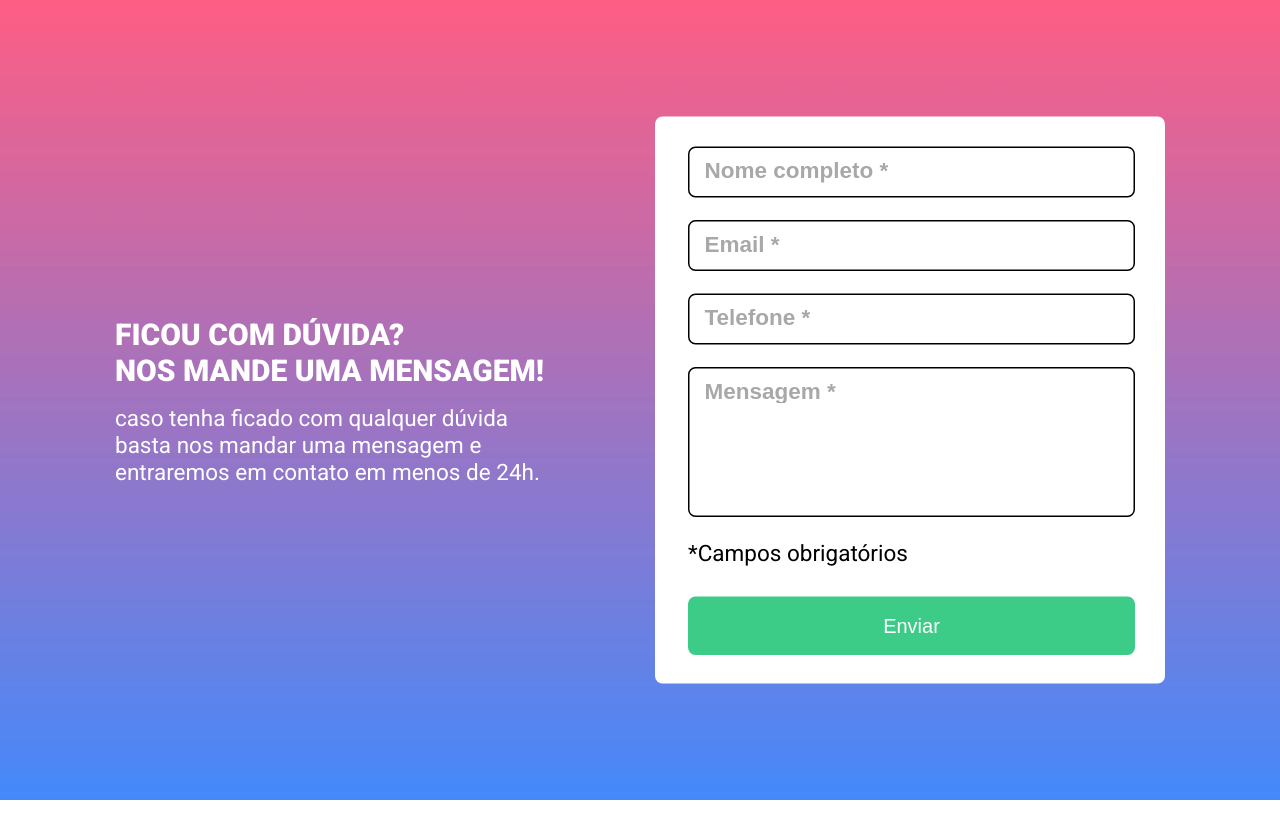
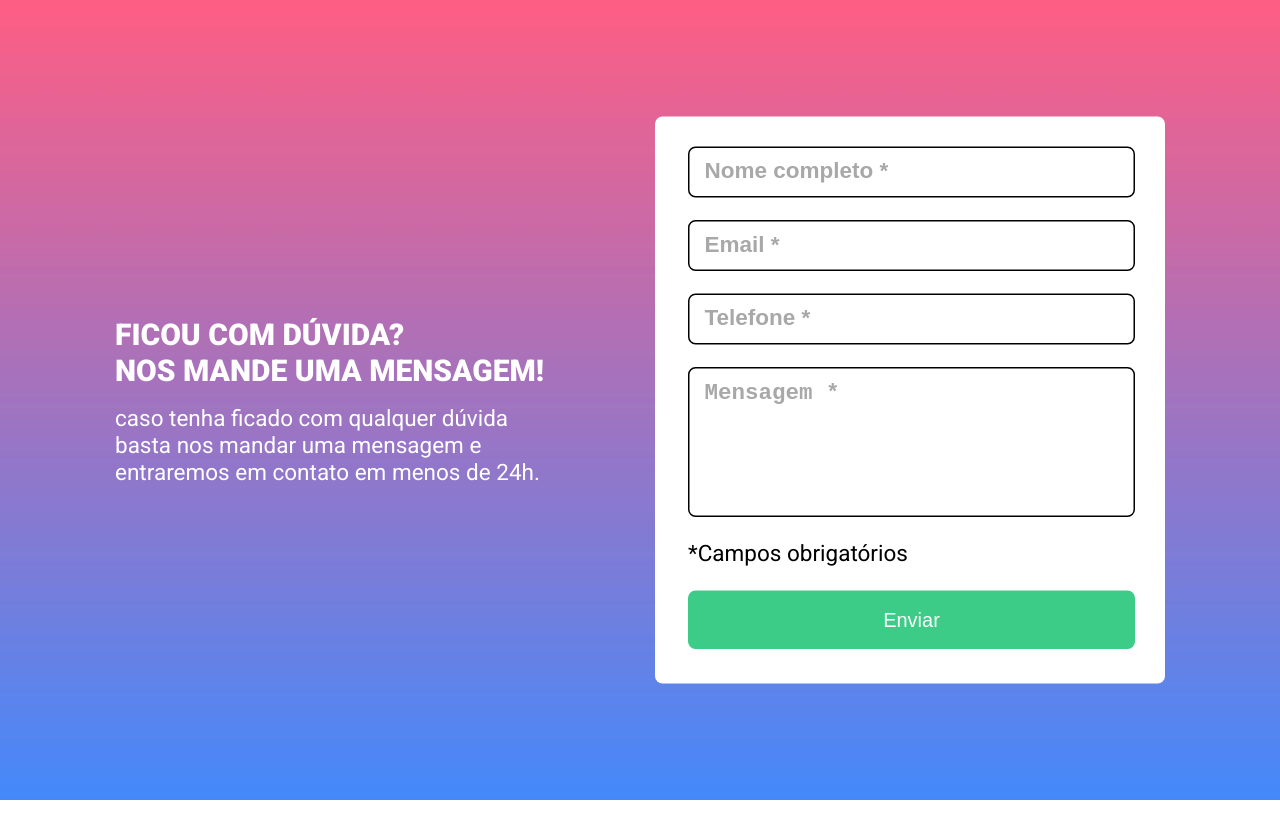
Before and after one commit to LK4z7602/quest-formulario-validacao, a plain HTML site: page index.html in a window 1280 px wide. Shown: the top 838 px of the page. Drawn offline with Linux system fonts and the light colour scheme.

Commit message:
ajeitando p usar textarea

```diff
--- a/index.html
+++ b/index.html
@@ -41,7 +41,7 @@
 
                 <div class="item">
 
-                    <input class="input" name="mensagem" id="mensagem" type="text" placeholder="Mensagem *">
+                    <textarea class="input" name="mensagem" id="mensagem" type="text" placeholder="Mensagem *"></textarea>
                     <span>campo obrigatório</span>
                 </div>
 
--- a/src/css/style.css
+++ b/src/css/style.css
@@ -63,13 +63,21 @@ main {
     transition: 0.2s ease;
 }
 
-.formulario .input::placeholder {
+.formulario .input::placeholder,
+textarea::placeholder {
     color: #a8a8a8;
     font-weight: 700;
     font-size: 1.5rem;
 }
 
-.formulario .input:focus {
+textarea {
+    resize: none;
+    height: 100px;
+    overflow: hidden;
+}
+
+.formulario .input:focus,
+textarea:focus {
     outline: none;
 }
 
@@ -84,7 +92,7 @@ main {
 .formulario p {
     font-size: 1.5rem;
     font-weight: 400;
-    margin-bottom: 20px;
+    margin-bottom: 16px;
 }
 
 .item span {
```
